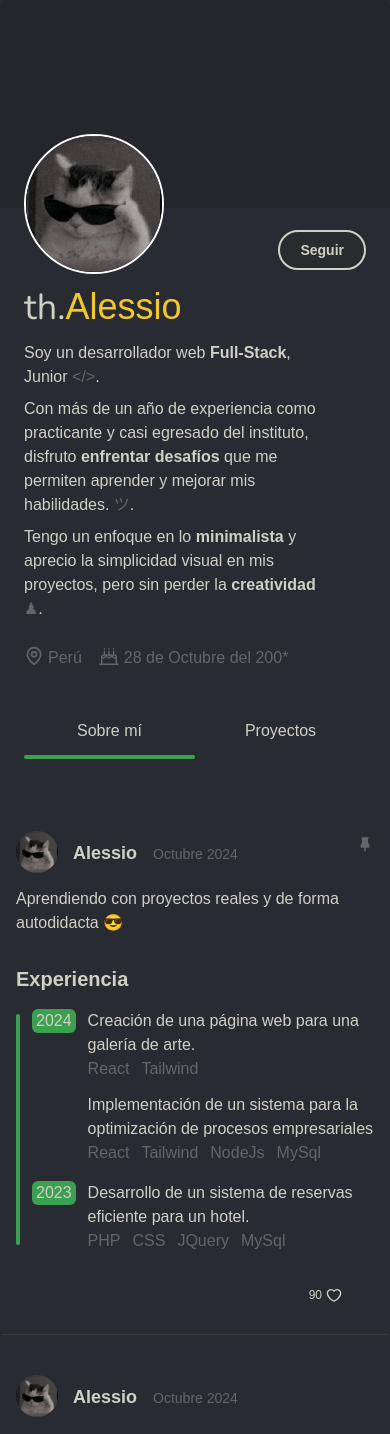
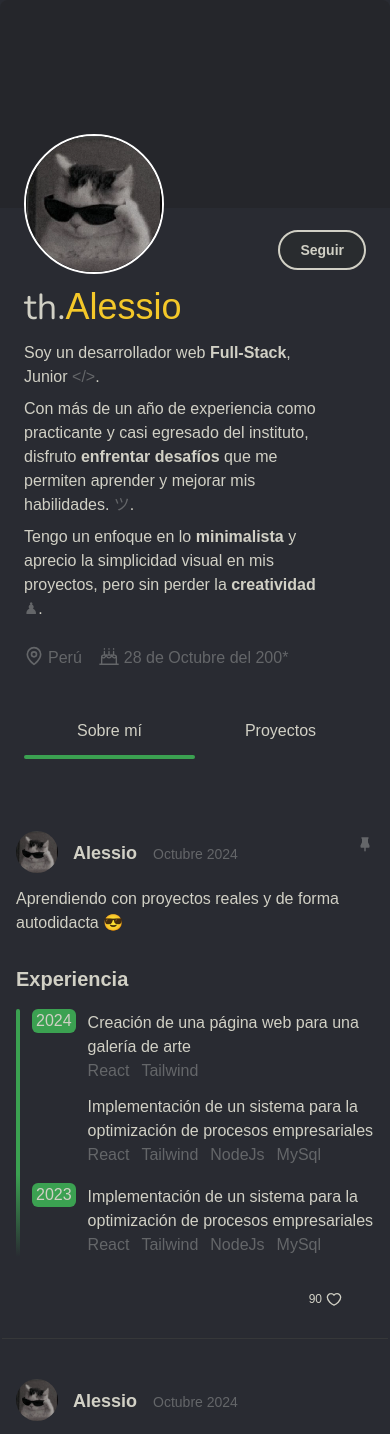
Before and after one commit to Aless-io28/th.portfolio, a React (Vite) app: page / in a window 390 px wide. Shown: the top 1434 px of the page. Built offline with nearby package versions, Linux system fonts and the light colour scheme; a web font is replaced by a local one.

Commit message:
Loading and responsive

```diff
--- a/src/App.tsx
+++ b/src/App.tsx
@@ -1,6 +1,7 @@
 import { BrowserRouter, Route, Routes } from "react-router-dom";
 import { lazy, Suspense } from "react";
 import NavigationProvider from "./context/NavigationContext";
+import LoadApp from "./components/loading/LoadApp";
 
 const dataRoutes = [
   {
@@ -17,7 +18,7 @@ function App() {
   return (
     <NavigationProvider>
       <BrowserRouter>
-        <Suspense fallback={<div>Loading...</div>}>
+        <Suspense fallback={<LoadApp />}>
           <Routes>
             {dataRoutes.map((route) => (
               <Route
--- a/src/components/content/CardProject.tsx
+++ b/src/components/content/CardProject.tsx
@@ -3,7 +3,7 @@ import { IconRedirect } from "../icons/IconsProf";
 
 const CardProject = ({ props }: { props: CardProjectProps }) => {
   return (
-    <article className="w-90% sm:w-[45%] p-3 py-4 border-2 rounded-md border-back-bor group hover:shadow-md">
+    <article className="mx-4 sm:mx-0 w-90% sm:w-[45%] p-3 py-4 border-2 rounded-md border-back-bor group hover:shadow-md">
       <div className="w-full overflow-hidden rounded-md h-[240px]">
         <img
           src={props.image}
--- a/src/components/content/Experience.tsx
+++ b/src/components/content/Experience.tsx
@@ -1,4 +1,32 @@
 import CardPost from "./CardPost";
+
+const dataExperience = [
+  {
+    year: 2024,
+    info: [
+      {
+        title: "Creación de una página web para una galería de arte",
+        skills: ["React", "Tailwind"],
+      },
+      {
+        title:
+          "Implementación de un sistema para la optimización de procesos empresariales",
+        skills: ["React", "Tailwind", "NodeJs", "MySql"],
+      },
+    ],
+  },
+  {
+    year: 2023,
+    info: [
+      {
+        title:
+          "Implementación de un sistema para la optimización de procesos empresariales",
+        skills: ["React", "Tailwind", "NodeJs", "MySql"],
+      },
+    ],
+  },
+];
+
 const Experience = () => {
   return (
     <CardPost
@@ -8,48 +36,33 @@ const Experience = () => {
       text="Aprendiendo con proyectos reales y de forma autodidacta 😎"
       fixed={true}
     >
-      <div className="absolute w-[4px] h-[80%] bottom-2 -left-0 z-10 bg-accent-sec rounded-full"></div>
       <h1 className="mb-4 text-xl font-bold">
         Experiencia{" "}
         {/* <span className="font-medium text-color-sec">{"ヽ(^o^)ノ"}</span> */}
       </h1>
-      <div className="flex flex-col gap-4 ml-4">
-        <div className="flex flex-row gap-3 text-md">
-          <p className="px-1 rounded-md bg-accent-sec h-max">2024</p>
-          <div className="flex flex-col gap-3">
-            <div>
-              Creación de una página web para una galería de arte.
-              <ul className="flex gap-3">
-                <li className="text-color-sec">React</li>
-                <li className="text-color-sec">Tailwind</li>
-              </ul>
-            </div>
-            <div className="">
-              Implementación de un sistema para la optimización de procesos
-              empresariales
-              <ul className="flex gap-3">
-                <li className="text-color-sec">React</li>
-                <li className="text-color-sec">Tailwind</li>
-                <li className="text-color-sec">NodeJs</li>
-                <li className="text-color-sec">MySql</li>
-              </ul>
+      <div className="relative flex flex-col gap-4 ml-4">
+        <div className="absolute w-[4px] h-[100%] bottom-0 -left-4 z-10 bg-long rounded-full"></div>
+        {dataExperience.map((experience, index) => (
+          <div key={index} className="flex flex-row gap-3">
+            <p className="px-1 rounded-md bg-accent-sec h-max">
+              {experience.year}
+            </p>
+            <div className="flex flex-col gap-3 mt-[2px]">
+              {experience.info.map((info, index) => (
+                <div key={index}>
+                  <p>{info.title}</p>
+                  <ul className="flex flex-wrap gap-x-3">
+                    {info.skills.map((skill, index) => (
+                      <li key={index} className="text-color-sec">
+                        {skill}
+                      </li>
+                    ))}
+                  </ul>
+                </div>
+              ))}
             </div>
           </div>
-        </div>
-        <div className="flex flex-row gap-3">
-          <p className="px-1 rounded-md bg-accent-sec h-max">2023</p>
-          <div>
-            <div>
-              Desarrollo de un sistema de reservas eficiente para un hotel.
-              <ul className="flex gap-3">
-                <li className="text-color-sec">PHP</li>
-                <li className="text-color-sec">CSS</li>
-                <li className="text-color-sec">JQuery</li>
-                <li className="text-color-sec">MySql</li>
-              </ul>
-            </div>
-          </div>
-        </div>
+        ))}
       </div>
     </CardPost>
   );
--- a/src/components/content/Presentation.tsx
+++ b/src/components/content/Presentation.tsx
@@ -32,7 +32,7 @@ const Presentation = () => {
           visual en mis proyectos, pero sin perder la <b>creatividad</b>{" "}
           <span className="text-color-sec">♟</span>.
         </p>
-        <div className="flex flex-wrap gap-4 mt-6">
+        <div className="flex flex-wrap mt-6 gap-y-1 gap-x-4">
           <div className="flex items-center justify-start gap-1 text-color-sec">
             <IconLocation size="20px" className="mb-1" fill="#646669" />
             Perú
--- /dev/null
+++ b/src/components/loading/EsqueletonApp.tsx
@@ -0,0 +1,7 @@
+import React from "react";
+
+const EsqueletonApp = () => {
+  return <div>EsqueletonApp</div>;
+};
+
+export default EsqueletonApp;
--- /dev/null
+++ b/src/components/loading/LoadApp.tsx
@@ -0,0 +1,29 @@
+const LoadApp = () => {
+  return (
+    <div className="w-[100%] h-[100vh] flex justify-center items-center">
+      <div className="wrapper">
+        <h1 className="w-full text-center text-back-pri">Cargando...</h1>
+        <div className="cloud">
+          <div className="cloud_left"></div>
+          <div className="cloud_right"></div>
+        </div>
+        <div className="rain">
+          <div className="drop"></div>
+          <div className="drop"></div>
+          <div className="drop"></div>
+          <div className="drop"></div>
+          <div className="drop"></div>
+        </div>
+        <div className="surface">
+          <div className="hit"></div>
+          <div className="hit"></div>
+          <div className="hit"></div>
+          <div className="hit"></div>
+          <div className="hit"></div>
+        </div>
+      </div>
+    </div>
+  );
+};
+
+export default LoadApp;
--- a/src/index.css
+++ b/src/index.css
@@ -108,6 +108,151 @@ body {
   background-color: #555;
 }
 
+/*  */
+.wrapper {
+  height: 200px;
+}
+
+.cloud {
+  overflow: hidden;
+  padding: 5px;
+  height: 50px;
+}
+
+.cloud_left {
+  position: relative;
+  height: 100px;
+  float: left;
+  background-color: var(--back-color-sec);
+  border-radius: 50%;
+  width: 100px;
+  box-shadow: 1px 1px 1px 1px var(--hover-color-pri);
+}
+
+.cloud_right {
+  position: relative;
+  float: left;
+  background-color: var(--back-color-sec);
+  border-radius: 50%;
+  width: 70px;
+  top: 15px;
+  left: -30px;
+  box-shadow: 1px 1px 1px 1px var(--hover-color-pri);
+  height: 70px;
+}
+
+.rain {
+  width: 180px;
+  height: 140px;
+}
+
+.drop {
+  position: relative;
+  width: 2px;
+  margin: 10px;
+  left: 20px;
+  float: left;
+  background: var(--back-color-cont);
+  animation: rain_401 0.8s infinite ease-out;
+  box-shadow: 1px 0.5px 1px 0.5px var(--hover-color-pri);
+}
+
+.drop:nth-child(1) {
+  height: 15px;
+  top: 5px;
+  animation-delay: -1s;
+}
+
+.drop:nth-child(2) {
+  animation-delay: -1.4s;
+  height: 20px;
+}
+
+.drop:nth-child(3) {
+  top: 5px;
+  height: 15px;
+  animation-delay: -1.6s;
+}
+
+.drop:nth-child(4) {
+  top: 10px;
+  height: 10px;
+  animation-delay: -1.2s;
+}
+
+.drop:nth-child(5) {
+  top: 15px;
+  height: 5px;
+  animation-delay: -1.6s;
+}
+
+@keyframes rain_401 {
+  0% {
+    opacity: 1;
+    transform: translate(0, 0);
+  }
+
+  100% {
+    opacity: 0.2;
+    transform: translate(0, 100px);
+  }
+}
+
+.surface {
+  position: relative;
+  height: 140px;
+  width: 180px;
+  top: -140px;
+}
+
+.hit {
+  position: absolute;
+  height: 1px;
+  width: 3px;
+  margin: 10px;
+  bottom: -5px;
+  border: 1px solid var(--back-color-cont);
+  border-radius: 50%;
+  animation: hit_401 0.8s infinite ease;
+}
+
+.hit:nth-child(1) {
+  left: 19px;
+  animation-delay: -0.3s;
+}
+
+.hit:nth-child(2) {
+  left: 41px;
+  animation-delay: -0.7s;
+}
+
+.hit:nth-child(3) {
+  left: 63px;
+  animation-delay: -0.9s;
+}
+
+.hit:nth-child(4) {
+  left: 85px;
+  animation-delay: -0.5s;
+}
+
+.hit:nth-child(5) {
+  left: 107px;
+  animation-delay: -0.9s;
+}
+
+@keyframes hit_401 {
+  0% {
+    opacity: 0.75;
+    transform: scale(1);
+  }
+
+  100% {
+    opacity: 0;
+    transform: scale(2.5);
+  }
+}
+
 @tailwind base;
 @tailwind components;
 @tailwind utilities;
--- a/tailwind.config.js
+++ b/tailwind.config.js
@@ -5,6 +5,7 @@ export default {
     extend: {
       backgroundImage: {
         rank: "linear-gradient(to bottom, rgba(80, 182, 80, 0.997), rgb(227, 206, 90), rgb(230, 73, 73))",
+        long: "linear-gradient(to bottom, #3ba151, #3ba151, #3ba151, #3ba15100)",
       },
       colors: {
         back: {
```
Also changed, not shown: 2 other files (tests, documents, lock files or other folders).
